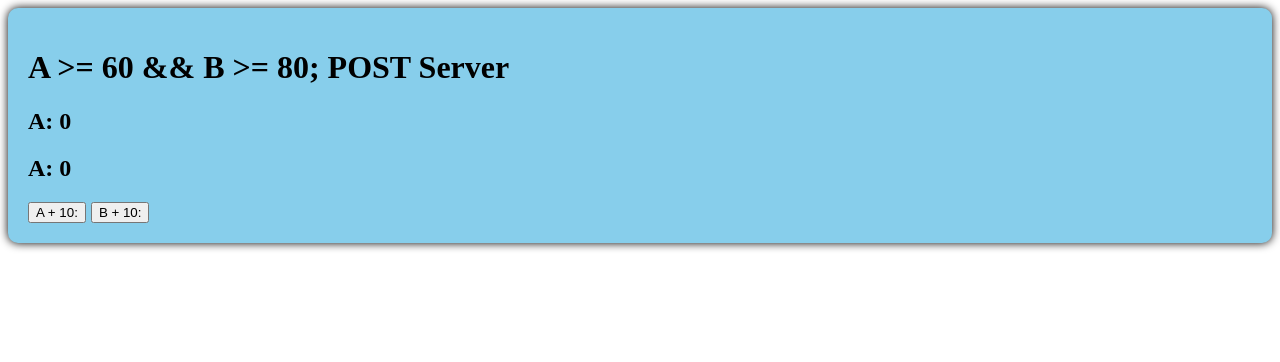
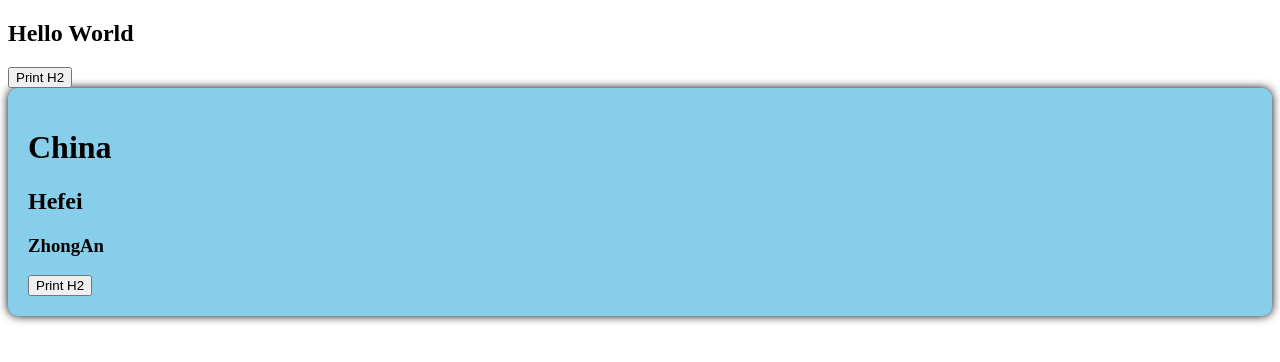
Before and after one commit to FHangH/Vue3_TS, a Vue app: page / in a window 1280 px wide. Shown: the top 362 px of the page. Built offline with nearby package versions, Linux system fonts and the light colour scheme.

Commit message:
Html Tag ref

```diff
--- a/src/App.vue
+++ b/src/App.vue
@@ -1,16 +1,23 @@
 // template: 结构(html) script: 逻辑(js/ts) style: 样式
 
 <template>
-    <Person/>
+    <h2 ref="title2">Hello World</h2>
+    <button @click="PrintH2">Print H2</button>
+    <Person ref="test"/>
 </template>
 
-<script lang="ts">
+<script lang="ts" setup name="App">
     import Person from './components/Person.vue';
+    import {ref} from 'vue';
 
-    export default
+    let title2 = ref();
+
+    let test = ref();
+
+    function PrintH2()
     {
-        name: 'App', // 组件名称，可选，但建议填写，方便调试时识别组件
-        components: { Person }, // 引入组件，可选，但建议填写，方便调试时识别组件
+        console.log(title2.value.innerHTML);
+        console.log(test.value);
     }
 </script>
 
--- a/src/components/Person.vue
+++ b/src/components/Person.vue
@@ -1,41 +1,23 @@
 <template>
     <div class="Person">
-        <h1>A >= 60 && B >= 80; POST Server</h1>
-        <h2>A: {{A}}</h2>
-        <h2>A: {{B}}</h2>
-        <button @click="Aa">A + 10: </button>
-        <button @click="Bb">B + 10: </button>
+       <h1>China</h1>
+       <h2 ref="title2">Hefei</h2>
+       <h3>ZhongAn</h3>
+       <button @click="PrintH2">Print H2</button>
     </div>
 </template>
 
 <script lang="ts" setup name="PersonInfo">
-    import { watch, watchEffect, ref } from 'vue';
+    import {ref, defineExpose} from 'vue';
 
-    let A = ref(0);
-    let B = ref(0);
+    let title2 = ref();
 
-    function Aa()
+    defineExpose({title2});
+
+    function PrintH2()
     {
-        A.value += 10;
+        console.log(title2.value.innerHTML);
     }
-
-    function Bb()
-    {
-        B.value += 10;
-    }
-
-    // watch([A, B], (value) =>
-    // {
-    //     if (value[0] >= 60 && value[1] >= 80) alert("POST Server");
-    // });
-
-    watchEffect(() =>
-    {
-        if (A.value >= 60 && B.value >= 80)
-        {
-            console.log("POST Server"); //POST Server to server.ts
-        } //alert("POST Server");
-    });
 </script>
 
 <style scoped>
```
